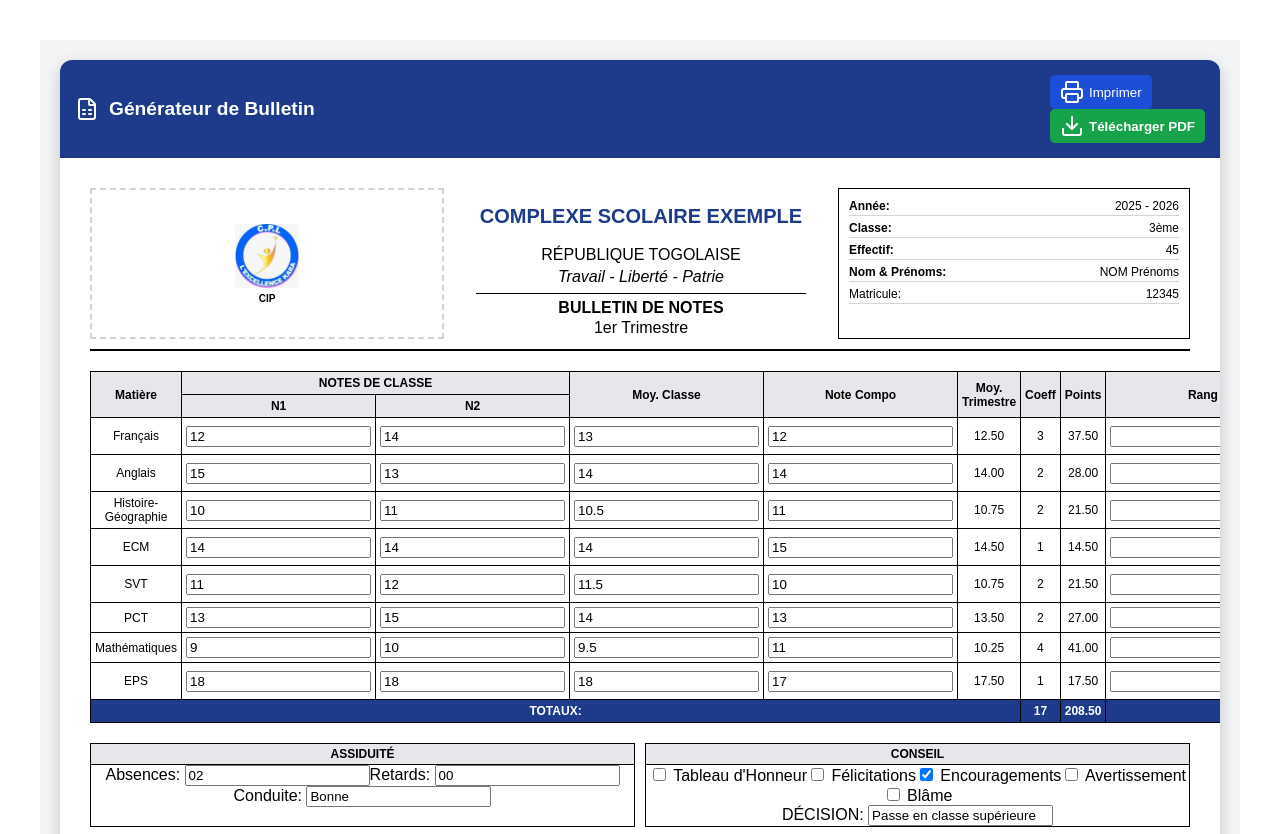
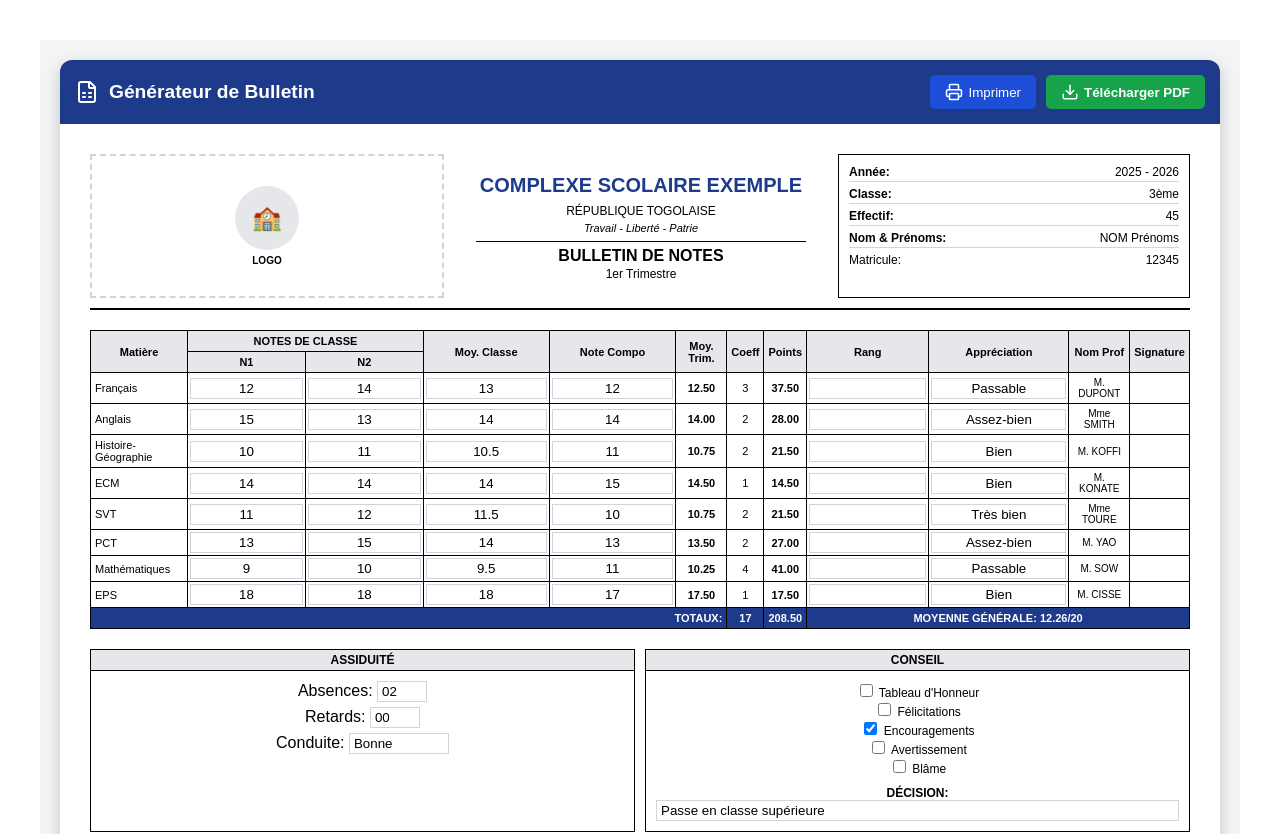
Before and after one commit to Prince637-boo/Bulletin, a React (Vite) app: page / in a window 1280 px wide. Shown: the top 834 px of the page. Built offline with nearby package versions, Linux system fonts and the light colour scheme.

Commit message:
First commit

```diff
--- a/src/BulletinGenerator.jsx
+++ b/src/BulletinGenerator.jsx
@@ -1,8 +1,5 @@
 import React, { useState } from 'react';
 import { Download, Printer, FileSpreadsheet } from 'lucide-react';
-import html2pdf from 'html2pdf.js';
-import cipLogo from './assets/CIP.jpg';
-import './BulletinGenerator.css';
 
 const BulletinGenerator = () => {
   const [headerInfo, setHeaderInfo] = useState({
@@ -38,7 +35,6 @@ const BulletinGenerator = () => {
     blame: false
   });
 
-  // Calculs automatiques
   const calculateRow = (subject) => {
     const moyInterro = (parseFloat(subject.n1 || 0) + parseFloat(subject.n2 || 0)) / 2;
     const moyTrimestre = ((moyInterro + parseFloat(subject.compo || 0)) / 2).toFixed(2);
@@ -51,161 +47,219 @@ const BulletinGenerator = () => {
   const totalPoints = rowsWithCalcs.reduce((acc, curr) => acc + parseFloat(curr.points), 0);
   const moyenneGenerale = (totalPoints / totalCoeff).toFixed(2);
 
-  // Export PDF
-  const exportToPDF = () => {
-    const element = document.getElementById('bulletin-content');
-    const opt = {
-      margin: 0.5,
-      filename: 'Bulletin_Scolaire.pdf',
-      image: { type: 'jpeg', quality: 0.98 },
-      html2canvas: { scale: 2, useCORS: true },
-      jsPDF: { unit: 'in', format: 'a4', orientation: 'portrait' }
-    };
-    html2pdf().set(opt).from(element).save();
-  };
-
   const handleSubjectChange = (index, field, value) => {
     const newSubjects = [...subjects];
     newSubjects[index][field] = value;
     setSubjects(newSubjects);
   };
 
+  const downloadPDF = () => {
+    window.print();
+  };
+
   return (
-    <div className="bulletin-container">
-      <div className="bulletin-card">
+    <div style={{ minHeight: '100vh', padding: '20px', backgroundColor: '#f3f4f6', fontFamily: 'Arial, sans-serif' }}>
+      <style>{`
+        @media print {
+          .print-hidden { display: none !important; }
+          body { margin: 0; padding: 0; }
+          @page { size: A4; margin: 0.5cm; }
+        }
+        .grades-table { page-break-inside: avoid; }
+        input[type="text"], input[type="number"] {
+          border: 1px solid #d1d5db;
+          padding: 2px 4px;
+          width: 100%;
+          box-sizing: border-box;
+        }
+        /* Masquer les flèches des inputs number */
+        input[type="number"]::-webkit-inner-spin-button,
+        input[type="number"]::-webkit-outer-spin-button {
+          -webkit-appearance: none;
+          margin: 0;
+        }
+        input[type="number"] {
+          -moz-appearance: textfield;
+        }
+      `}</style>
+
+      <div style={{ maxWidth: '1200px', margin: '0 auto', background: 'white', boxShadow: '0 5px 15px rgba(0,0,0,0.2)', borderRadius: '12px', overflow: 'hidden' }}>
 
         {/* Toolbar */}
-        <div className="toolbar print-hidden">
-          <h1><FileSpreadsheet /> Générateur de Bulletin</h1>
-          <div>
-            <button className="print-btn" onClick={() => window.print()}><Printer /> Imprimer</button>
-            <button className="pdf-btn" onClick={exportToPDF}><Download /> Télécharger PDF</button>
+        <div className="print-hidden" style={{ display: 'flex', justifyContent: 'space-between', alignItems: 'center', backgroundColor: '#1e3a8a', color: 'white', padding: '15px' }}>
+          <h1 style={{ display: 'flex', alignItems: 'center', gap: '10px', fontSize: '1.2rem', margin: 0 }}>
+            <FileSpreadsheet /> Générateur de Bulletin
+          </h1>
+          <div style={{ display: 'flex', gap: '10px' }}>
+            <button onClick={() => window.print()} style={{ display: 'flex', alignItems: 'center', gap: '5px', padding: '8px 15px', border: 'none', borderRadius: '5px', cursor: 'pointer', backgroundColor: '#1d4ed8', color: 'white' }}>
+              <Printer size={18} /> Imprimer
+            </button>
+            <button onClick={downloadPDF} style={{ display: 'flex', alignItems: 'center', gap: '5px', padding: '8px 15px', border: 'none', borderRadius: '5px', cursor: 'pointer', backgroundColor: '#16a34a', color: 'white', fontWeight: 'bold' }}>
+              <Download size={18} /> Télécharger PDF
+            </button>
           </div>
         </div>
 
         {/* Contenu du Bulletin */}
-        <div id="bulletin-content">
+        <div id="bulletin-content" style={{ padding: '30px' }}>
+
           {/* Header */}
-          <div className="bulletin-header">
-            <div className="header-left">
-              <img src={cipLogo} alt="Logo CIP" />
-              <span>CIP</span>
+          <div style={{ display: 'flex', justifyContent: 'space-between', borderBottom: '2px solid black', paddingBottom: '10px', marginBottom: '20px' }}>
+
+            {/* Logo */}
+            <div style={{ width: '30%', border: '2px dashed #d1d5db', display: 'flex', flexDirection: 'column', alignItems: 'center', justifyContent: 'center', minHeight: '120px', padding: '10px' }}>
+              <div style={{ width: '64px', height: '64px', backgroundColor: '#e5e7eb', borderRadius: '50%', display: 'flex', alignItems: 'center', justifyContent: 'center', marginBottom: '5px' }}>
+                <span style={{ fontSize: '24px', fontWeight: 'bold' }}>🏫</span>
+              </div>
+              <span style={{ fontSize: '10px', fontWeight: 'bold', textTransform: 'uppercase' }}>LOGO</span>
             </div>
 
-            <div className="header-center">
-              <h2 contentEditable onBlur={(e) => setHeaderInfo({...headerInfo, schoolName: e.target.innerText})}>{headerInfo.schoolName}</h2>
-              <p>RÉPUBLIQUE TOGOLAISE</p>
-              <p><i>Travail - Liberté - Patrie</i></p>
-              <div>
-                <p><b>BULLETIN DE NOTES</b></p>
-                <p>{headerInfo.trimestre}</p>
+            {/* Centre - École */}
+            <div style={{ width: '30%', textAlign: 'center', display: 'flex', flexDirection: 'column', justifyContent: 'center' }}>
+              <h2 contentEditable suppressContentEditableWarning onBlur={(e) => setHeaderInfo({...headerInfo, schoolName: e.target.innerText})} style={{ fontSize: '20px', fontWeight: 'bold', textTransform: 'uppercase', color: '#1e3a8a', margin: '5px 0' }}>
+                {headerInfo.schoolName}
+              </h2>
+              <p style={{ margin: '2px 0', fontSize: '12px' }}>RÉPUBLIQUE TOGOLAISE</p>
+              <p style={{ margin: '2px 0', fontSize: '11px', fontStyle: 'italic' }}>Travail - Liberté - Patrie</p>
+              <div style={{ marginTop: '5px', borderTop: '1px solid black', paddingTop: '3px' }}>
+                <p style={{ margin: '2px 0', fontWeight: 'bold' }}>BULLETIN DE NOTES</p>
+                <p style={{ margin: '2px 0', fontSize: '12px' }}>{headerInfo.trimestre}</p>
               </div>
             </div>
 
-            <div className="header-right">
-              <div>
-                <b>Année:</b> <span contentEditable onBlur={(e) => setHeaderInfo({...headerInfo, anneeScolaire: e.target.innerText})}>{headerInfo.anneeScolaire}</span>
+            {/* Droite - Élève */}
+            <div style={{ width: '30%', border: '1px solid black', padding: '10px', fontSize: '12px' }}>
+              <div style={{ display: 'flex', justifyContent: 'space-between', borderBottom: '1px solid #d1d5db', marginBottom: '5px', paddingBottom: '2px' }}>
+                <b>Année:</b>
+                <span contentEditable suppressContentEditableWarning onBlur={(e) => setHeaderInfo({...headerInfo, anneeScolaire: e.target.innerText})}>{headerInfo.anneeScolaire}</span>
               </div>
-              <div>
-                <b>Classe:</b> <span contentEditable onBlur={(e) => setHeaderInfo({...headerInfo, classe: e.target.innerText})}>{headerInfo.classe}</span>
+              <div style={{ display: 'flex', justifyContent: 'space-between', borderBottom: '1px solid #d1d5db', marginBottom: '5px', paddingBottom: '2px' }}>
+                <b>Classe:</b>
+                <span contentEditable suppressContentEditableWarning onBlur={(e) => setHeaderInfo({...headerInfo, classe: e.target.innerText})}>{headerInfo.classe}</span>
               </div>
-              <div>
-                <b>Effectif:</b> <span contentEditable onBlur={(e) => setHeaderInfo({...headerInfo, effectif: e.target.innerText})}>{headerInfo.effectif}</span>
+              <div style={{ display: 'flex', justifyContent: 'space-between', borderBottom: '1px solid #d1d5db', marginBottom: '5px', paddingBottom: '2px' }}>
+                <b>Effectif:</b>
+                <span contentEditable suppressContentEditableWarning onBlur={(e) => setHeaderInfo({...headerInfo, effectif: e.target.innerText})}>{headerInfo.effectif}</span>
               </div>
-              <div>
-                <b>Nom & Prénoms:</b> <span contentEditable onBlur={(e) => setHeaderInfo({...headerInfo, eleveNom: e.target.innerText})}>{headerInfo.eleveNom}</span>
+              <div style={{ display: 'flex', justifyContent: 'space-between', borderBottom: '1px solid #d1d5db', marginBottom: '5px', paddingBottom: '2px' }}>
+                <b>Nom & Prénoms:</b>
+                <span contentEditable suppressContentEditableWarning onBlur={(e) => setHeaderInfo({...headerInfo, eleveNom: e.target.innerText})}>{headerInfo.eleveNom}</span>
               </div>
-              <div>
-                Matricule: <span contentEditable onBlur={(e) => setHeaderInfo({...headerInfo, matricule: e.target.innerText})}>{headerInfo.matricule}</span>
+              <div style={{ display: 'flex', justifyContent: 'space-between' }}>
+                Matricule:
+                <span contentEditable suppressContentEditableWarning onBlur={(e) => setHeaderInfo({...headerInfo, matricule: e.target.innerText})}>{headerInfo.matricule}</span>
               </div>
             </div>
           </div>
 
           {/* Tableau */}
-          <table className="grades-table">
+          <table className="grades-table" style={{ width: '100%', borderCollapse: 'collapse', fontSize: '11px', textAlign: 'center' }}>
             <thead>
-              <tr>
-                <th rowSpan="2">Matière</th>
-                <th colSpan="2">NOTES DE CLASSE</th>
-                <th rowSpan="2">Moy. Classe</th>
-                <th rowSpan="2">Note Compo</th>
-                <th rowSpan="2">Moy. Trimestre</th>
-                <th rowSpan="2">Coeff</th>
-                <th rowSpan="2">Points</th>
-                <th rowSpan="2">Rang</th>
-                <th rowSpan="2">Appréciation</th>
-                <th rowSpan="2">Nom Prof</th>
-                <th rowSpan="2">Signature</th>
+              <tr style={{ backgroundColor: '#e5e7eb' }}>
+                <th rowSpan="2" style={{ border: '1px solid black', padding: '4px' }}>Matière</th>
+                <th colSpan="2" style={{ border: '1px solid black', padding: '4px' }}>NOTES DE CLASSE</th>
+                <th rowSpan="2" style={{ border: '1px solid black', padding: '4px' }}>Moy. Classe</th>
+                <th rowSpan="2" style={{ border: '1px solid black', padding: '4px' }}>Note Compo</th>
+                <th rowSpan="2" style={{ border: '1px solid black', padding: '4px' }}>Moy. Trim.</th>
+                <th rowSpan="2" style={{ border: '1px solid black', padding: '4px' }}>Coeff</th>
+                <th rowSpan="2" style={{ border: '1px solid black', padding: '4px' }}>Points</th>
+                <th rowSpan="2" style={{ border: '1px solid black', padding: '4px' }}>Rang</th>
+                <th rowSpan="2" style={{ border: '1px solid black', padding: '4px' }}>Appréciation</th>
+                <th rowSpan="2" style={{ border: '1px solid black', padding: '4px' }}>Nom Prof</th>
+                <th rowSpan="2" style={{ border: '1px solid black', padding: '4px' }}>Signature</th>
               </tr>
-              <tr>
-                <th>N1</th>
-                <th>N2</th>
+              <tr style={{ backgroundColor: '#e5e7eb' }}>
+                <th style={{ border: '1px solid black', padding: '4px' }}>N1</th>
+                <th style={{ border: '1px solid black', padding: '4px' }}>N2</th>
               </tr>
             </thead>
             <tbody>
               {rowsWithCalcs.map((row, idx) => (
                 <tr key={idx}>
-                  <td>{row.name}</td>
-                  <td><input value={row.n1} onChange={(e) => handleSubjectChange(idx, 'n1', e.target.value)} /></td>
-                  <td><input value={row.n2} onChange={(e) => handleSubjectChange(idx, 'n2', e.target.value)} /></td>
-                  <td><input value={row.moyClasse} onChange={(e) => handleSubjectChange(idx, 'moyClasse', e.target.value)} /></td>
-                  <td><input value={row.compo} onChange={(e) => handleSubjectChange(idx, 'compo', e.target.value)} /></td>
-                  <td>{row.moyCalculee}</td>
-                  <td>{row.coeff}</td>
-                  <td>{row.points}</td>
-                  <td><input value={row.rang} onChange={(e) => handleSubjectChange(idx, 'rang', e.target.value)} /></td>
-                  <td><input value={row.appreciation} onChange={(e) => handleSubjectChange(idx, 'appreciation', e.target.value)} /></td>
-                  <td>{row.prof}</td>
-                  <td></td>
+                  <td style={{ border: '1px solid black', padding: '4px', textAlign: 'left' }}>{row.name}</td>
+                  <td style={{ border: '1px solid black', padding: '2px' }}>
+                    <input type="number" value={row.n1} onChange={(e) => handleSubjectChange(idx, 'n1', e.target.value)} style={{ width: '100%', textAlign: 'center' }} />
+                  </td>
+                  <td style={{ border: '1px solid black', padding: '2px' }}>
+                    <input type="number" value={row.n2} onChange={(e) => handleSubjectChange(idx, 'n2', e.target.value)} style={{ width: '100%', textAlign: 'center' }} />
+                  </td>
+                  <td style={{ border: '1px solid black', padding: '2px' }}>
+                    <input type="number" value={row.moyClasse} onChange={(e) => handleSubjectChange(idx, 'moyClasse', e.target.value)} style={{ width: '100%', textAlign: 'center' }} />
+                  </td>
+                  <td style={{ border: '1px solid black', padding: '2px' }}>
+                    <input type="number" value={row.compo} onChange={(e) => handleSubjectChange(idx, 'compo', e.target.value)} style={{ width: '100%', textAlign: 'center' }} />
+                  </td>
+                  <td style={{ border: '1px solid black', padding: '4px', fontWeight: 'bold' }}>{row.moyCalculee}</td>
+                  <td style={{ border: '1px solid black', padding: '4px' }}>{row.coeff}</td>
+                  <td style={{ border: '1px solid black', padding: '4px', fontWeight: 'bold' }}>{row.points}</td>
+                  <td style={{ border: '1px solid black', padding: '2px' }}>
+                    <input type="text" value={row.rang} onChange={(e) => handleSubjectChange(idx, 'rang', e.target.value)} style={{ width: '100%', textAlign: 'center' }} />
+                  </td>
+                  <td style={{ border: '1px solid black', padding: '2px' }}>
+                    <input type="text" value={row.appreciation} onChange={(e) => handleSubjectChange(idx, 'appreciation', e.target.value)} style={{ width: '100%', textAlign: 'center' }} />
+                  </td>
+                  <td style={{ border: '1px solid black', padding: '4px', fontSize: '10px' }}>{row.prof}</td>
+                  <td style={{ border: '1px solid black', padding: '4px' }}></td>
                 </tr>
               ))}
             </tbody>
             <tfoot>
-              <tr>
-                <td colSpan="6">TOTAUX:</td>
-                <td>{totalCoeff}</td>
-                <td>{totalPoints.toFixed(2)}</td>
-                <td colSpan="4">
-                  MOYENNE GÉNÉRALE: <b>{moyenneGenerale}</b>/20
+              <tr style={{ backgroundColor: '#1e3a8a', color: 'white', fontWeight: 'bold' }}>
+                <td colSpan="6" style={{ border: '1px solid black', padding: '4px', textAlign: 'right' }}>TOTAUX:</td>
+                <td style={{ border: '1px solid black', padding: '4px' }}>{totalCoeff}</td>
+                <td style={{ border: '1px solid black', padding: '4px' }}>{totalPoints.toFixed(2)}</td>
+                <td colSpan="4" style={{ border: '1px solid black', padding: '4px' }}>
+                  MOYENNE GÉNÉRALE: <b>{moyenneGenerale}/20</b>
                 </td>
               </tr>
             </tfoot>
           </table>
 
           {/* Pied de page */}
-          <div className="footer-grid">
-            <div className="footer-block">
-              <div className="header">ASSIDUITÉ</div>
-              <div>
-                <label>Absences: <input value={footerInfo.absences} onChange={(e) => setFooterInfo({...footerInfo, absences: e.target.value})} /></label>
-                <label>Retards: <input value={footerInfo.retards} onChange={(e) => setFooterInfo({...footerInfo, retards: e.target.value})} /></label>
-                <label>Conduite: <input value={footerInfo.conduite} onChange={(e) => setFooterInfo({...footerInfo, conduite: e.target.value})} /></label>
+          <div style={{ display: 'grid', gridTemplateColumns: 'repeat(2, 1fr)', gap: '10px', marginTop: '20px' }}>
+
+            {/* Assiduité */}
+            <div style={{ border: '1px solid black' }}>
+              <div style={{ backgroundColor: '#e5e7eb', borderBottom: '1px solid black', textAlign: 'center', fontSize: '12px', fontWeight: 'bold', padding: '3px' }}>
+                ASSIDUITÉ
+              </div>
+              <div style={{ padding: '10px' }}>
+                <div style={{ marginBottom: '5px' }}>
+                  <label>Absences: <input type="text" value={footerInfo.absences} onChange={(e) => setFooterInfo({...footerInfo, absences: e.target.value})} style={{ width: '50px' }} /></label>
+                </div>
+                <div style={{ marginBottom: '5px' }}>
+                  <label>Retards: <input type="text" value={footerInfo.retards} onChange={(e) => setFooterInfo({...footerInfo, retards: e.target.value})} style={{ width: '50px' }} /></label>
+                </div>
+                <div>
+                  <label>Conduite: <input type="text" value={footerInfo.conduite} onChange={(e) => setFooterInfo({...footerInfo, conduite: e.target.value})} style={{ width: '100px' }} /></label>
+                </div>
               </div>
             </div>
 
-            <div className="footer-block">
-              <div className="header">CONSEIL</div>
-              <div>
-                <label><input type="checkbox" checked={footerInfo.tableauHonneur} onChange={() => setFooterInfo({...footerInfo, tableauHonneur: !footerInfo.tableauHonneur})}/> Tableau d'Honneur</label>
-                <label><input type="checkbox" checked={footerInfo.felicitations} onChange={() => setFooterInfo({...footerInfo, felicitations: !footerInfo.felicitations})}/> Félicitations</label>
-                <label><input type="checkbox" checked={footerInfo.encouragements} onChange={() => setFooterInfo({...footerInfo, encouragements: !footerInfo.encouragements})}/> Encouragements</label>
-                <label><input type="checkbox" checked={footerInfo.avertissement} onChange={() => setFooterInfo({...footerInfo, avertissement: !footerInfo.avertissement})}/> Avertissement</label>
-                <label><input type="checkbox" checked={footerInfo.blame} onChange={() => setFooterInfo({...footerInfo, blame: !footerInfo.blame})}/> Blâme</label>
-
-                <div>
-                  <label>DÉCISION: <input value={footerInfo.decision} onChange={(e) => setFooterInfo({...footerInfo, decision: e.target.value})} /></label>
+            {/* Conseil */}
+            <div style={{ border: '1px solid black' }}>
+              <div style={{ backgroundColor: '#e5e7eb', borderBottom: '1px solid black', textAlign: 'center', fontSize: '12px', fontWeight: 'bold', padding: '3px' }}>
+                CONSEIL
+              </div>
+              <div style={{ padding: '10px', fontSize: '12px' }}>
+                <div><label><input type="checkbox" checked={footerInfo.tableauHonneur} onChange={() => setFooterInfo({...footerInfo, tableauHonneur: !footerInfo.tableauHonneur})} /> Tableau d'Honneur</label></div>
+                <div><label><input type="checkbox" checked={footerInfo.felicitations} onChange={() => setFooterInfo({...footerInfo, felicitations: !footerInfo.felicitations})} /> Félicitations</label></div>
+                <div><label><input type="checkbox" checked={footerInfo.encouragements} onChange={() => setFooterInfo({...footerInfo, encouragements: !footerInfo.encouragements})} /> Encouragements</label></div>
+                <div><label><input type="checkbox" checked={footerInfo.avertissement} onChange={() => setFooterInfo({...footerInfo, avertissement: !footerInfo.avertissement})} /> Avertissement</label></div>
+                <div><label><input type="checkbox" checked={footerInfo.blame} onChange={() => setFooterInfo({...footerInfo, blame: !footerInfo.blame})} /> Blâme</label></div>
+                <div style={{ marginTop: '10px' }}>
+                  <label><b>DÉCISION:</b> <input type="text" value={footerInfo.decision} onChange={(e) => setFooterInfo({...footerInfo, decision: e.target.value})} style={{ width: '100%' }} /></label>
                 </div>
               </div>
             </div>
           </div>
 
           {/* Signatures */}
-          <div className="signatures">
-            <div>Parents</div>
-            <div>Titulaire</div>
-            <div>Directeur</div>
+          <div style={{ display: 'flex', justifyContent: 'space-between', border: '1px solid black', marginTop: '10px', height: '100px' }}>
+            <div style={{ width: '30%', textAlign: 'center', textDecoration: 'underline', fontWeight: 'bold', paddingTop: '10px' }}>Parents</div>
+            <div style={{ width: '30%', textAlign: 'center', textDecoration: 'underline', fontWeight: 'bold', paddingTop: '10px' }}>Titulaire</div>
+            <div style={{ width: '30%', textAlign: 'center', textDecoration: 'underline', fontWeight: 'bold', paddingTop: '10px' }}>Directeur</div>
           </div>
-
         </div>
       </div>
     </div>
```
Also changed, not shown: 1 other file (tests, documents, lock files or other folders).
